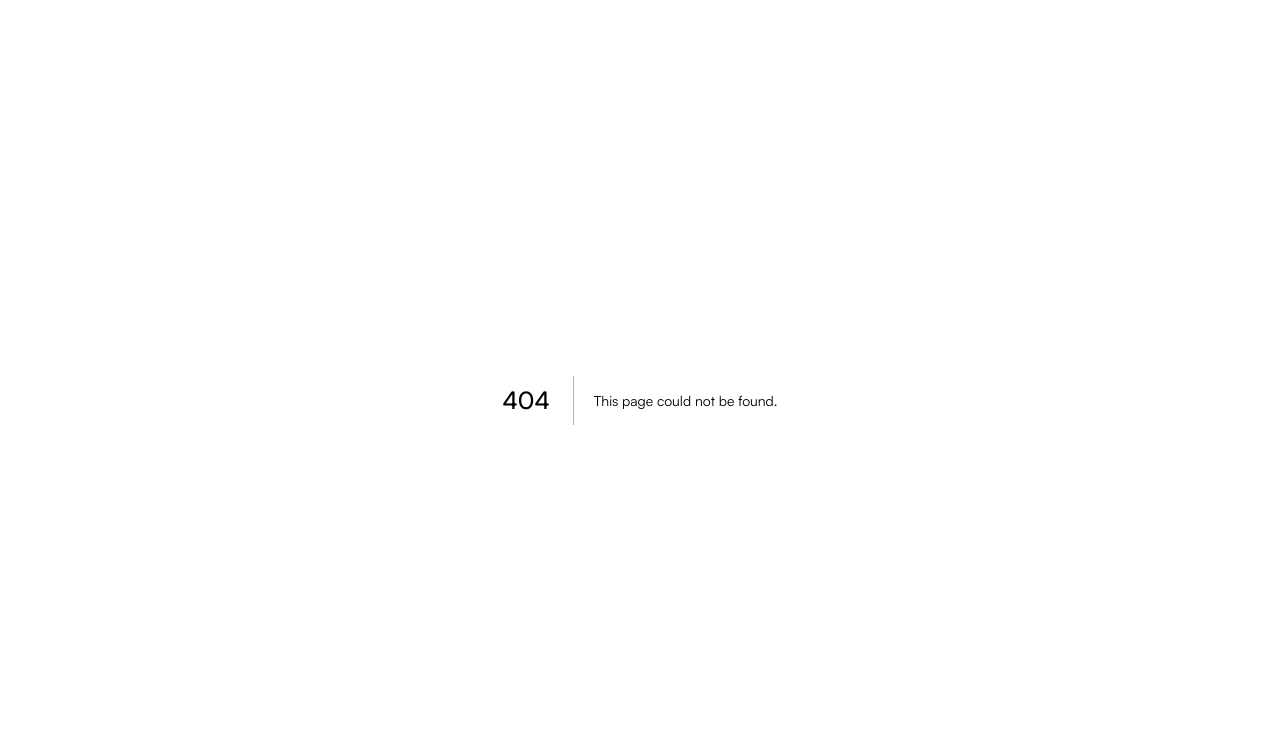
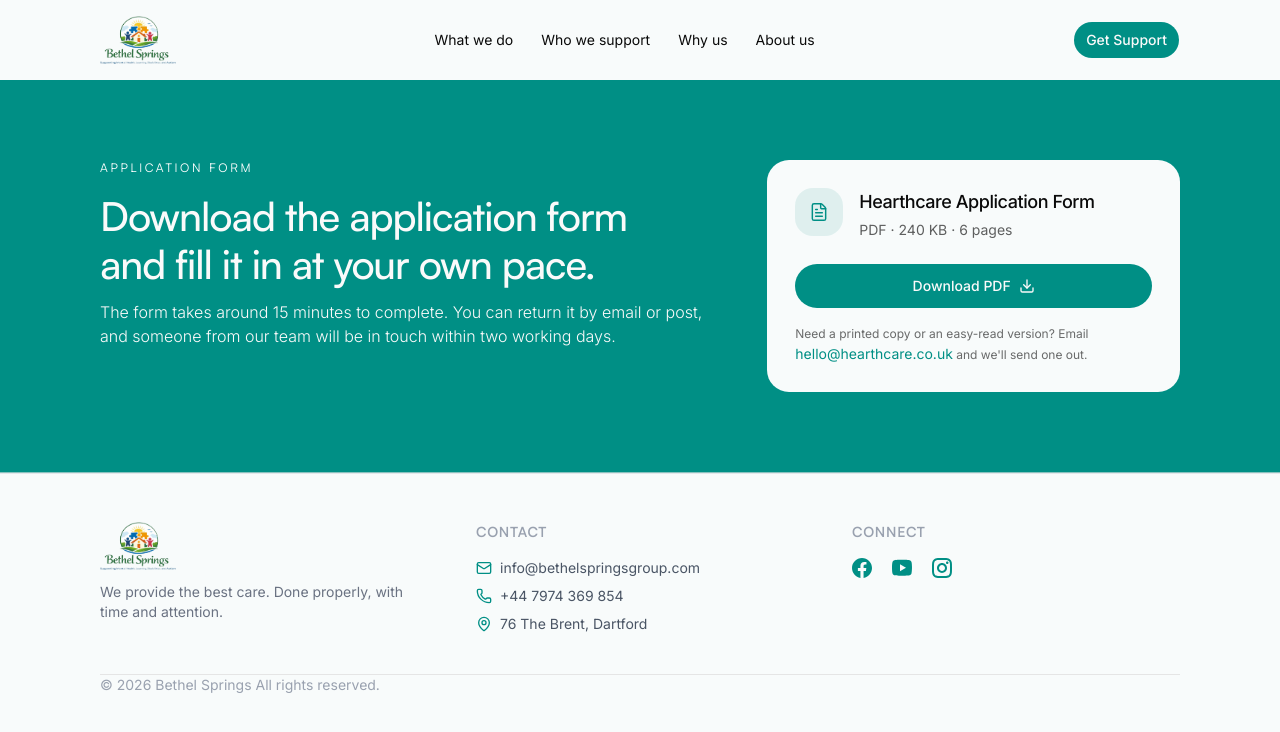
Before and after one commit to Bethel-Springs-Projects/bethel-springs-website, a Next.js app: page /apply in a window 1280 px wide. Before the commit this address had no page. Shown: the top 732 px of the page. Built offline with nearby package versions, Linux system fonts and the light colour scheme.

Commit message:
feat(apply): create apply page and add DownloadForm component

```diff
--- /dev/null
+++ b/app/(home)/apply/page.tsx
@@ -0,0 +1,9 @@
+import DownloadForm from "@/components/apply/DownloadForm";
+
+export default function ApplyPage() {
+  return (
+    <div>
+      <DownloadForm />
+    </div>
+  );
+}
--- /dev/null
+++ b/components/apply/DownloadForm.tsx
@@ -0,0 +1,59 @@
+import { Download, FileText } from "lucide-react";
+
+const DownloadForm = () => {
+  return (
+    <section
+      id="download"
+      className="padding-x padding-y border-b border-border/60 bg-primary text-primary-foreground"
+    >
+      <div className="grid gap-10 md:grid-cols-2 lg:grid-cols-12 lg:gap-16">
+        <div className="lg:col-span-7">
+          <p className="sub-title text-white!">Application form</p>
+          <h2 className="title">
+            Download the application form <br className="xxs:hidden xl:block" /> and fill
+            it in at your own pace.
+          </h2>
+          <p className="sec-intro">
+            The form takes around 15 minutes to complete. You can return it by
+            email or post, and someone from our team will be in touch within two
+            working days.
+          </p>
+        </div>
+
+        <div className="lg:col-span-5 rounded-3xl bg-background p-4 md:p-7 text-foreground">
+          <div className="flex items-start gap-4">
+            <span className="inline-flex h-12 w-12 shrink-0 items-center justify-center rounded-2xl bg-primary/10 text-primary">
+              <FileText className="h-5 w-5" strokeWidth={1.75} />
+            </span>
+            <div>
+              <p className="font-display text-lg font-medium tracking-tight">
+                Hearthcare Application Form
+              </p>
+              <p className="mt-1 text-sm text-foreground/65">
+                PDF · 240 KB · 6 pages
+              </p>
+            </div>
+          </div>
+          <a
+            href="#"
+            className="mt-6 inline-flex w-full items-center justify-center gap-2 rounded-full bg-primary px-6 py-3 text-sm font-medium text-primary-foreground transition-colors hover:bg-secondary"
+          >
+            Download PDF <Download className="h-4 w-4" />
+          </a>
+          <p className="mt-4 text-xs leading-relaxed text-foreground/60">
+            Need a printed copy or an easy-read version? Email{" "}
+            <a
+              href="mailto:hello@hearthcare.co.uk"
+              className="text-primary hover:underline"
+            >
+              hello@hearthcare.co.uk
+            </a>{" "}
+            and we&apos;ll send one out.
+          </p>
+        </div>
+      </div>
+    </section>
+  );
+};
+
+export default DownloadForm;
```
